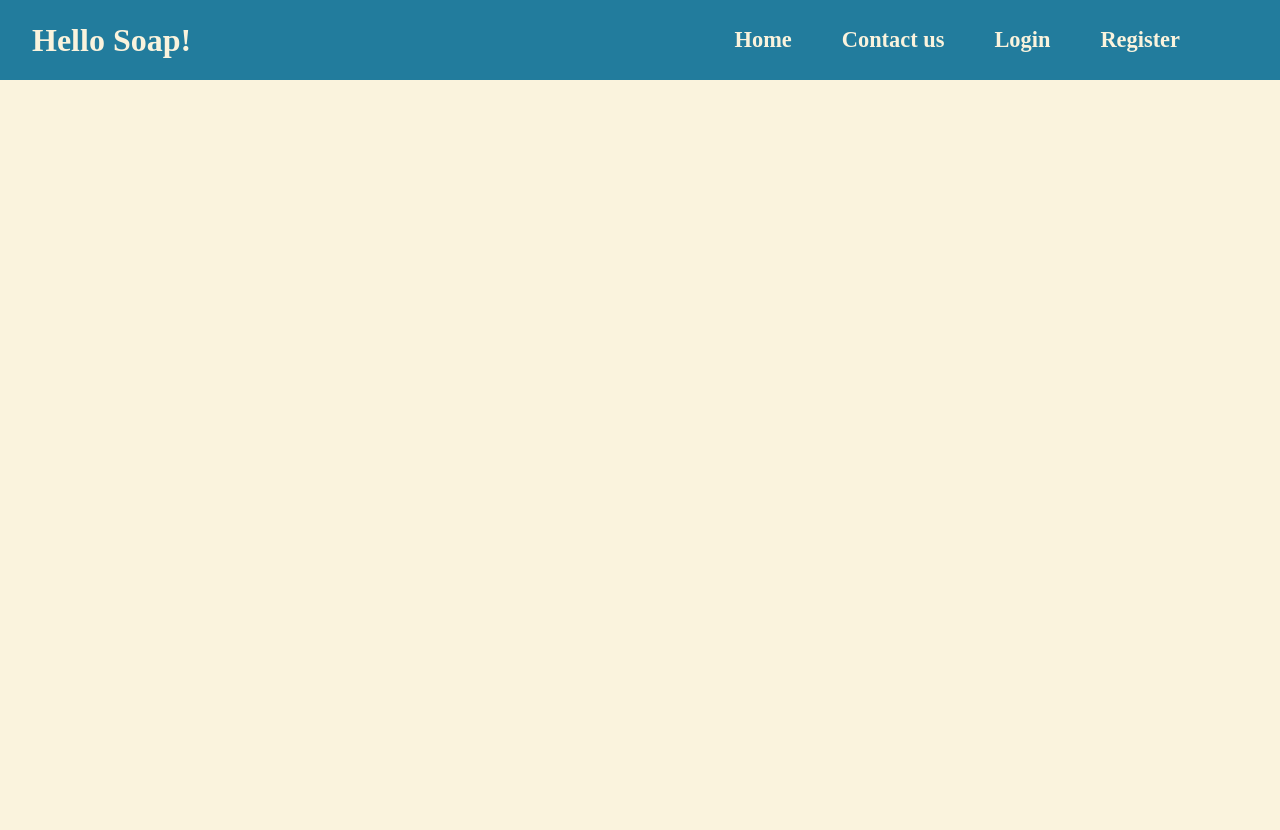
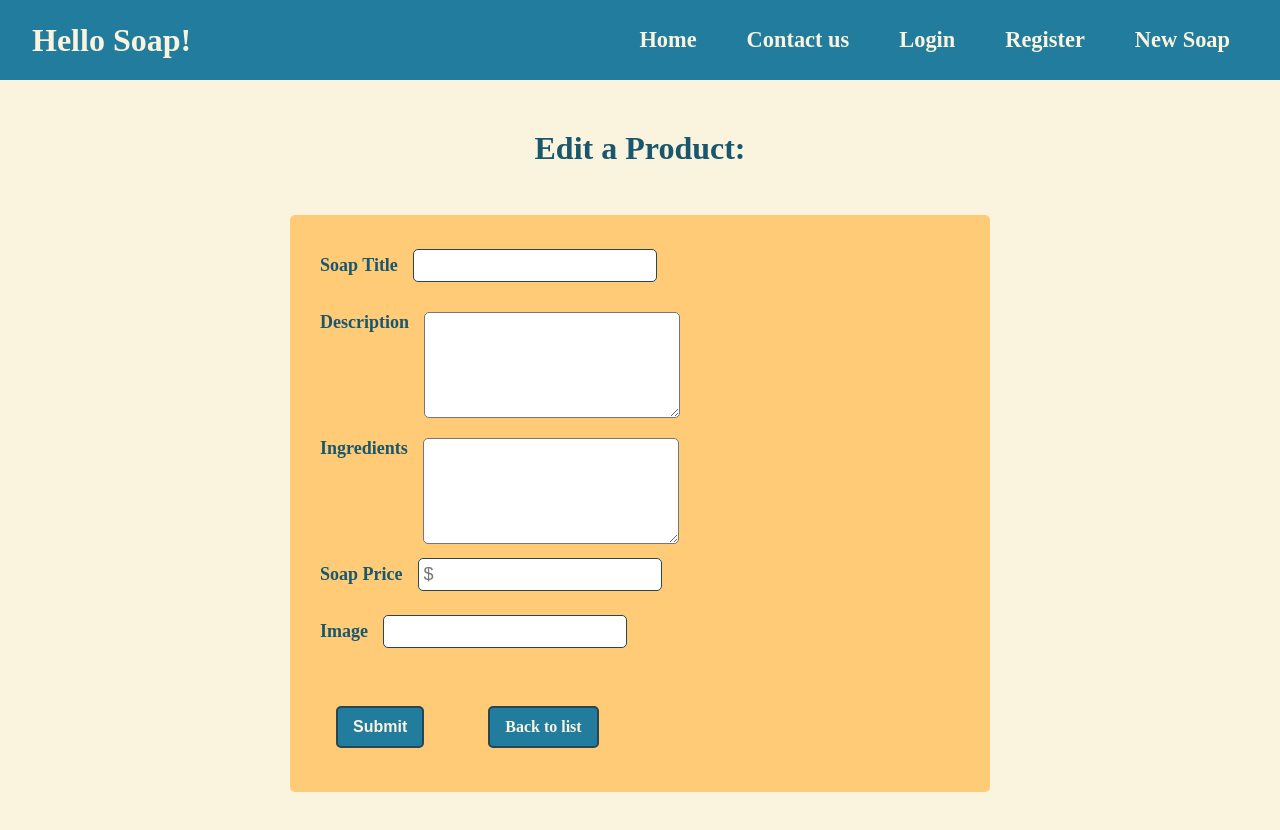
Before and after one commit to AndreiaCifoni/Soap-Project, a React (Create React App) app: page /soapedit in a window 1280 px wide. Shown: the top 830 px of the page. Before the commit the page ends 800 px from the top, so only its background shows below. Built offline with nearby package versions, Linux system fonts and the light colour scheme.

Commit message:
starting SoapEdit

```diff
--- a/src/components/App.js
+++ b/src/components/App.js
@@ -7,7 +7,7 @@ import Register from "./user/Register";
 import SoapList from "./soap/SoapList";
 import SoapCard from "./soap/SoapCard";
 import SoapCreate from "./soap/SoapCreate";
-// import SoapEdit from "./soap/SoapEdit";
+import SoapEdit from "./soap/SoapEdit";
 import Navbar from "./navbar/Navbar";
 import SoapInfo from "./soap/SoapInfo";
 
@@ -24,7 +24,7 @@ const App = () => {
           <Route path={"/soaplist"} element={<SoapList />} />
           <Route path={"/soapcard"} element={<SoapCard />} />
           <Route path={"/soapcreate"} element={<SoapCreate />} />
-          {/* <Route path={"/soapedit"} element={<SoapEdit />} /> */}
+          <Route path={"/soapedit"} element={<SoapEdit />} />
           <Route path={"/info/:id"} element={<SoapInfo />} />
         </Routes>
       </div>
--- a/src/components/navbar/navMenu.js
+++ b/src/components/navbar/navMenu.js
@@ -19,6 +19,11 @@ const NavMenu = [
     url: "/register",
     cName: "nav-item",
   },
+  {
+    title: "New Soap",
+    url: "/soapcreate",
+    cName: "nav-item",
+  },
 ];
 
 export default NavMenu;
--- a/src/components/soap/SoapEdit.js
+++ b/src/components/soap/SoapEdit.js
@@ -1,19 +1,36 @@
-// import React, { useState } from "react";
-// import SoapForm from "./SoapForm";
+import React, { useState } from "react";
+import SoapForm from "./SoapForm";
 
-// const SoapEdit = () => {
-//   const [editSoap, setEditSoap] = useState({
-//     product: "this product already exist",
-//     url: "abcd.com",
-//     description: "this soap is wonderful!",
-//   });
+const SoapEdit = () => {
+  const [editSoap, setEditSoap] = useState({
+    image: "",
+    title: "",
+    description: "",
+    ingredients: "",
+    price: "",
+  });
 
-//   return (
-//     <div>
-//       <h1 className="soap-form-title">Edit a Product:</h1>
-//       <SoapForm soap={editSoap} setSoap={setEditSoap} />
-//     </div>
-//   );
-// };
+  const onEditSoapSubmit = (editSoap) => {
+    // dispatch(createSoap(newSoap));
+    // setNewSoap({
+    //   image: "",
+    //   title: "",
+    //   description: "",
+    //   ingredients: "",
+    //   price: "",
+    // });
+  };
 
-// export default SoapEdit;
+  return (
+    <div>
+      <h1 className="soap-form-title">Edit a Product:</h1>
+      <SoapForm
+        soap={editSoap}
+        setSoap={setEditSoap}
+        onSubmitHandler={onEditSoapSubmit}
+      />
+    </div>
+  );
+};
+
+export default SoapEdit;
--- a/src/components/soap/SoapInfo.js
+++ b/src/components/soap/SoapInfo.js
@@ -32,6 +32,9 @@ const SoapInfo = () => {
             <ShoppingCartIcon className="info-icon" />
             Add to cart
           </button>
+          <Link className="info-btn info-link" to="/soapedit">
+            Edit Soap
+          </Link>
         </div>
       </div>
     </div>
--- a/src/components/soap/SoapList.js
+++ b/src/components/soap/SoapList.js
@@ -1,6 +1,5 @@
 import React, { useEffect } from "react";
 import { useDispatch, useSelector } from "react-redux";
-import { Link } from "react-router-dom";
 
 import SoapCard from "./SoapCard";
 import { fetchSoaps, getSoaps } from "../../store";
@@ -15,14 +14,6 @@ const SoapList = () => {
 
   return (
     <div className="list-container">
-      <div>
-        <Link className="soap-list-btn" to="/soapcreate">
-          New Soap
-        </Link>
-        {/* <Link className="soap-list-btn" to="/soapedit">
-          Edit a Soap
-        </Link> */}
-      </div>
       {soapProducts.map((product) => {
         return <SoapCard key={product.id} product={product} />;
       })}
```
